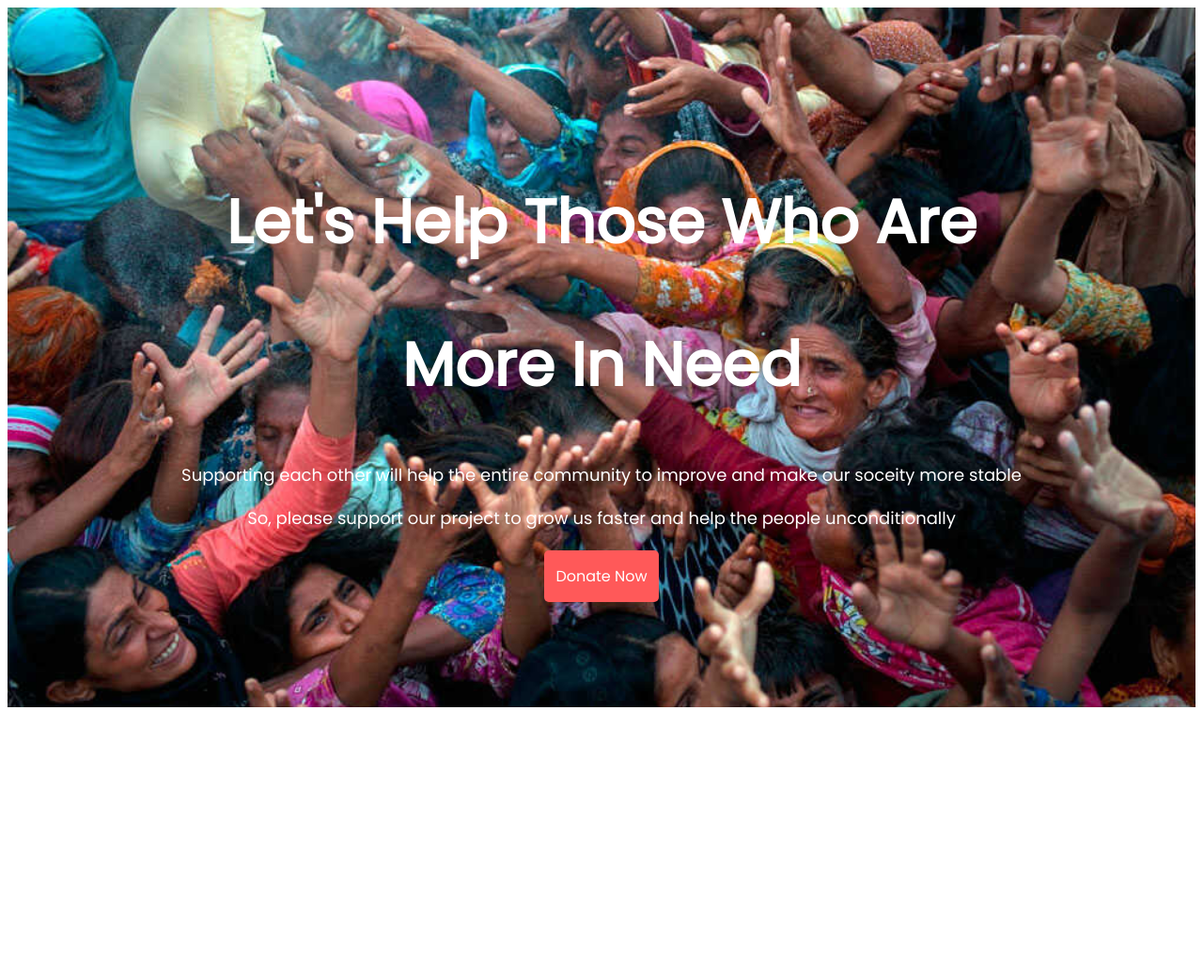
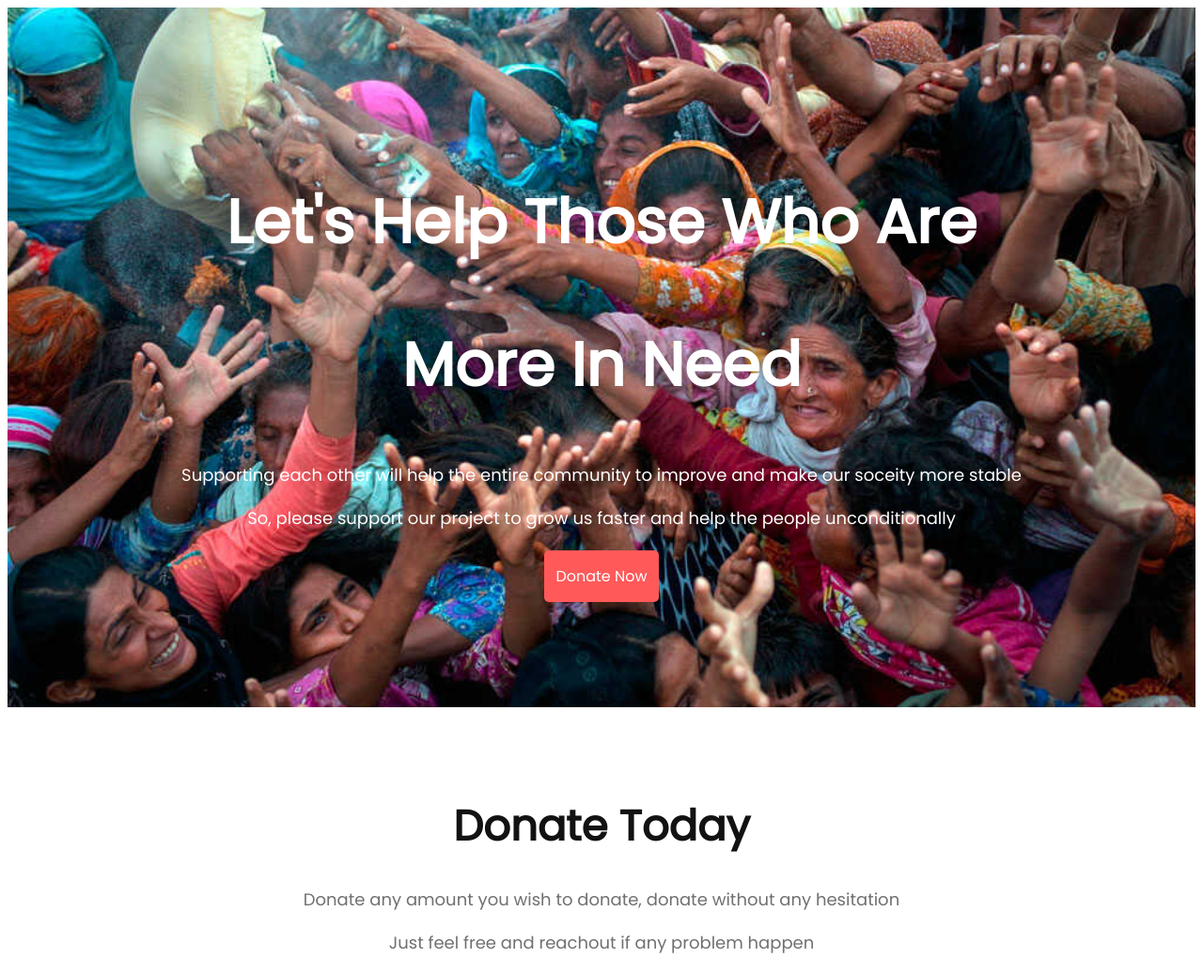
Before and after one commit to HasanMdKamrul/donate-today, a plain HTML site: page index.html in a window 1280 px wide. Shown: the whole page at 94% size. Before the commit the page ends 800 px from the top, so only its background shows below. Drawn offline with Linux system fonts and the light colour scheme.

Commit message:
Donate Today Section Done

```diff
--- a/css/style.css
+++ b/css/style.css
@@ -1,8 +1,10 @@
 body {
   font-family: "Poppins", sans-serif;
 }
+.centrealign {
+  text-align: center;
+}
 .header {
-  text-align: center;
   padding: 10%;
   background-image: url(../images/donation6.jpg);
   background-repeat: no-repeat;
@@ -33,3 +35,22 @@ body {
   color: #ffffff;
   border-radius: 5px;
 }
+
+.donate-today {
+  text-align: center;
+  margin-top: 100px;
+}
+
+.donate-today h1 {
+  color: #121212;
+  font-weight: 700;
+  font-size: 45px;
+  line-height: 54px;
+}
+
+.donate-today p {
+  color: #707070;
+  font-weight: 400;
+  font-size: 18px;
+  line-height: 28px;
+}
--- a/index.html
+++ b/index.html
@@ -15,7 +15,7 @@
   </head>
   <body>
     <!-- ** Heaser Section -->
-    <section class="header">
+    <section class="header centrealign">
       <h1>Let's Help Those Who Are</h1>
       <h1>More In Need</h1>
       <p>
@@ -30,5 +30,11 @@
         <a href="">Donate Now</a>
       </div>
     </section>
+    <!-- ** Donate Today Section ** -->
+    <section class="donate-today centrealign">
+      <h1>Donate Today</h1>
+      <p>Donate any amount you wish to donate, donate without any hesitation</p>
+      <p>Just feel free and reachout if any problem happen</p>
+    </section>
   </body>
 </html>
```
